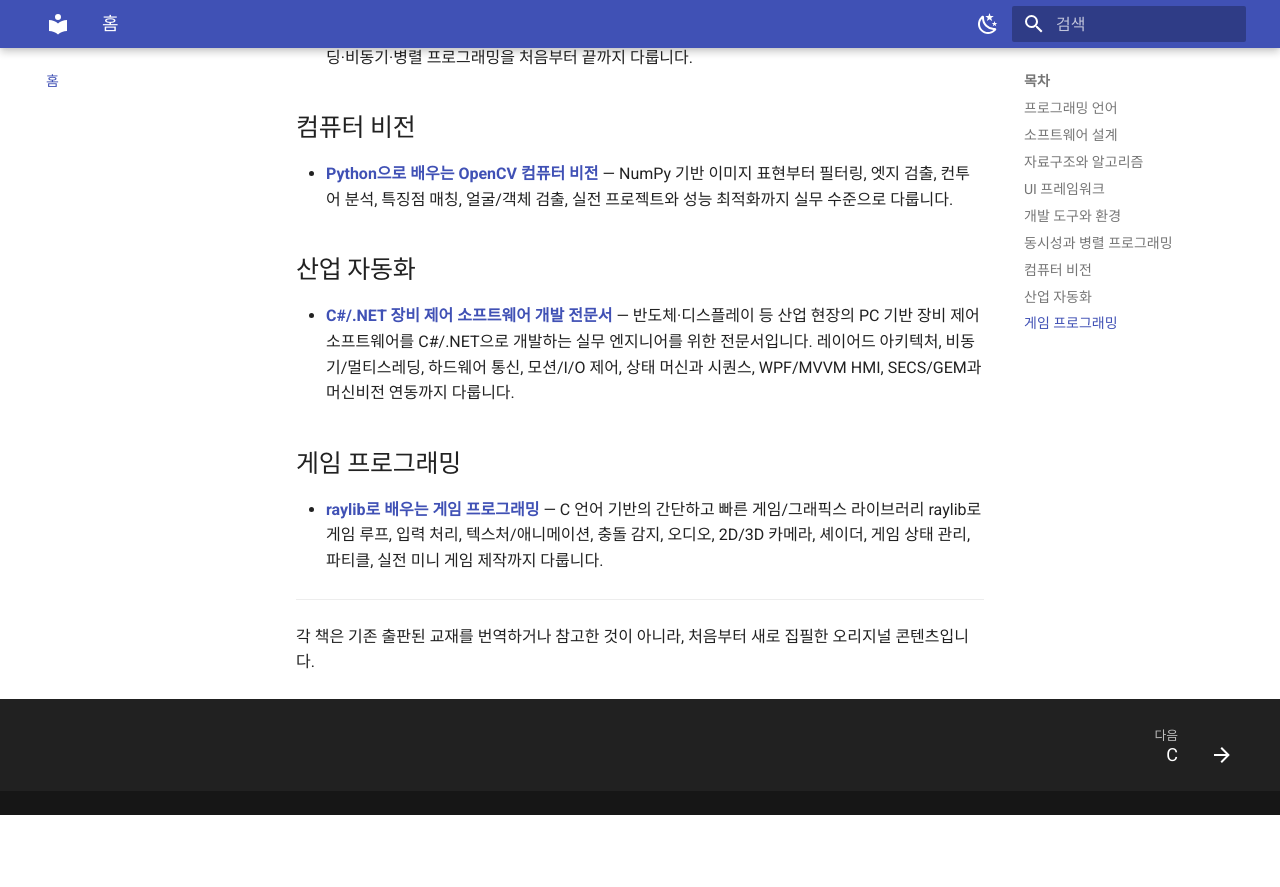
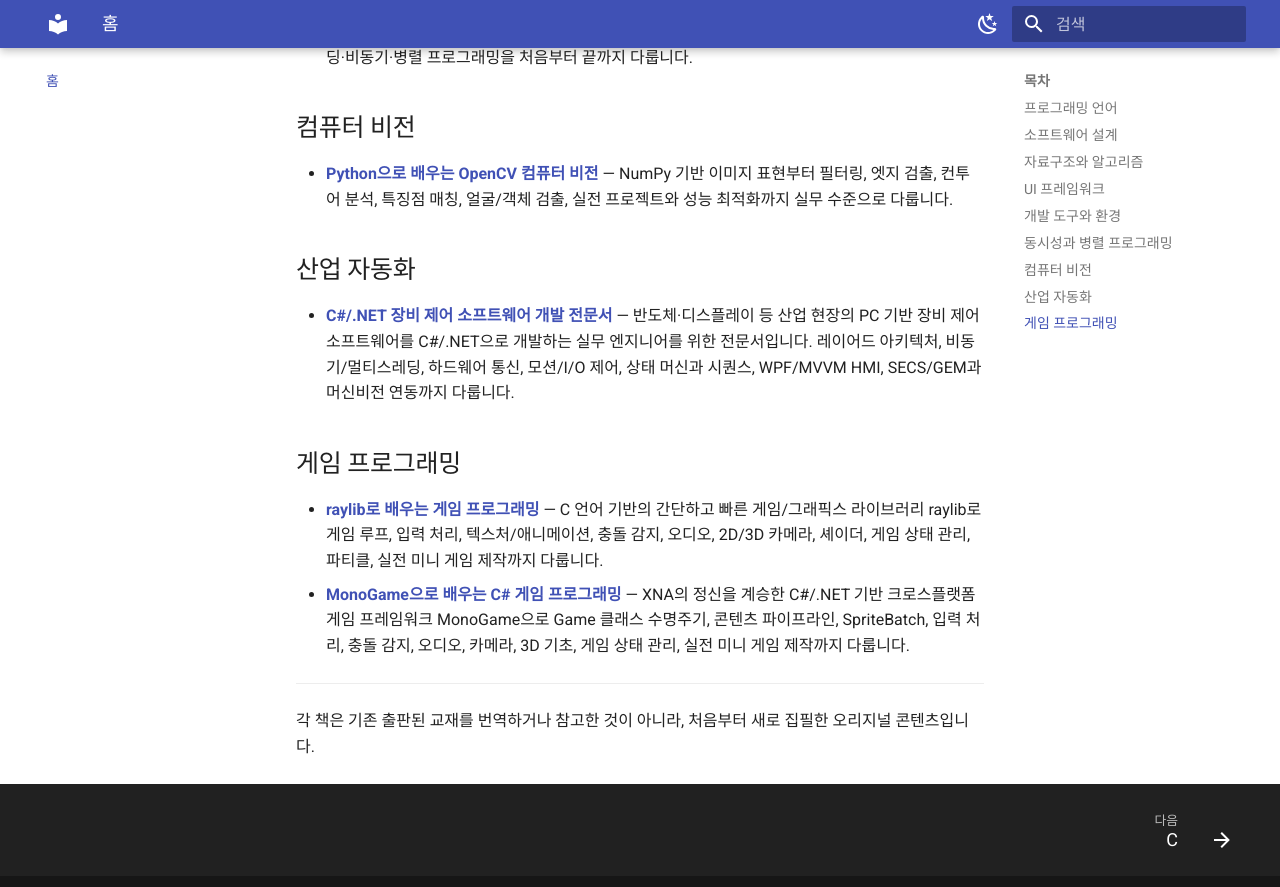
Before and after one commit to sim511777/books, an MkDocs documentation site: the page built from Programming/index.md, in a window 1280 px wide and 900 px high, scrolled down 2180 px. Shown: the top 887 px of the window. Built offline with MkDocs 1.6.1 and Material for MkDocs 9.7.7, drawn with Linux system fonts in a browser that asks for light colours; before the commit the page ends 2995 px from its top, so only the background shows below that.

Commit message:
add MonoGame to site nav and landing page

```diff
--- a/Programming/index.md
+++ b/Programming/index.md
@@ -58,6 +58,7 @@
 ## 게임 프로그래밍
 
 - **[raylib로 배우는 게임 프로그래밍](Raylib/Raylib기초/00-목차.md)** — C 언어 기반의 간단하고 빠른 게임/그래픽스 라이브러리 raylib로 게임 루프, 입력 처리, 텍스처/애니메이션, 충돌 감지, 오디오, 2D/3D 카메라, 셰이더, 게임 상태 관리, 파티클, 실전 미니 게임 제작까지 다룹니다.
+- **[MonoGame으로 배우는 C# 게임 프로그래밍](MonoGame/MonoGame기초/00-목차.md)** — XNA의 정신을 계승한 C#/.NET 기반 크로스플랫폼 게임 프레임워크 MonoGame으로 Game 클래스 수명주기, 콘텐츠 파이프라인, SpriteBatch, 입력 처리, 충돌 감지, 오디오, 카메라, 3D 기초, 게임 상태 관리, 실전 미니 게임 제작까지 다룹니다.
 
 ---
 
--- a/mkdocs.yml
+++ b/mkdocs.yml
@@ -85,3 +85,4 @@ nav:
       - "장비 제어 소프트웨어 개발 (C#/.NET)": EquipmentControl/장비제어소프트웨어개발/00-목차.md
   - 게임 프로그래밍:
       - "raylib (C)": Raylib/Raylib기초/00-목차.md
+      - "MonoGame (C#)": MonoGame/MonoGame기초/00-목차.md
```
